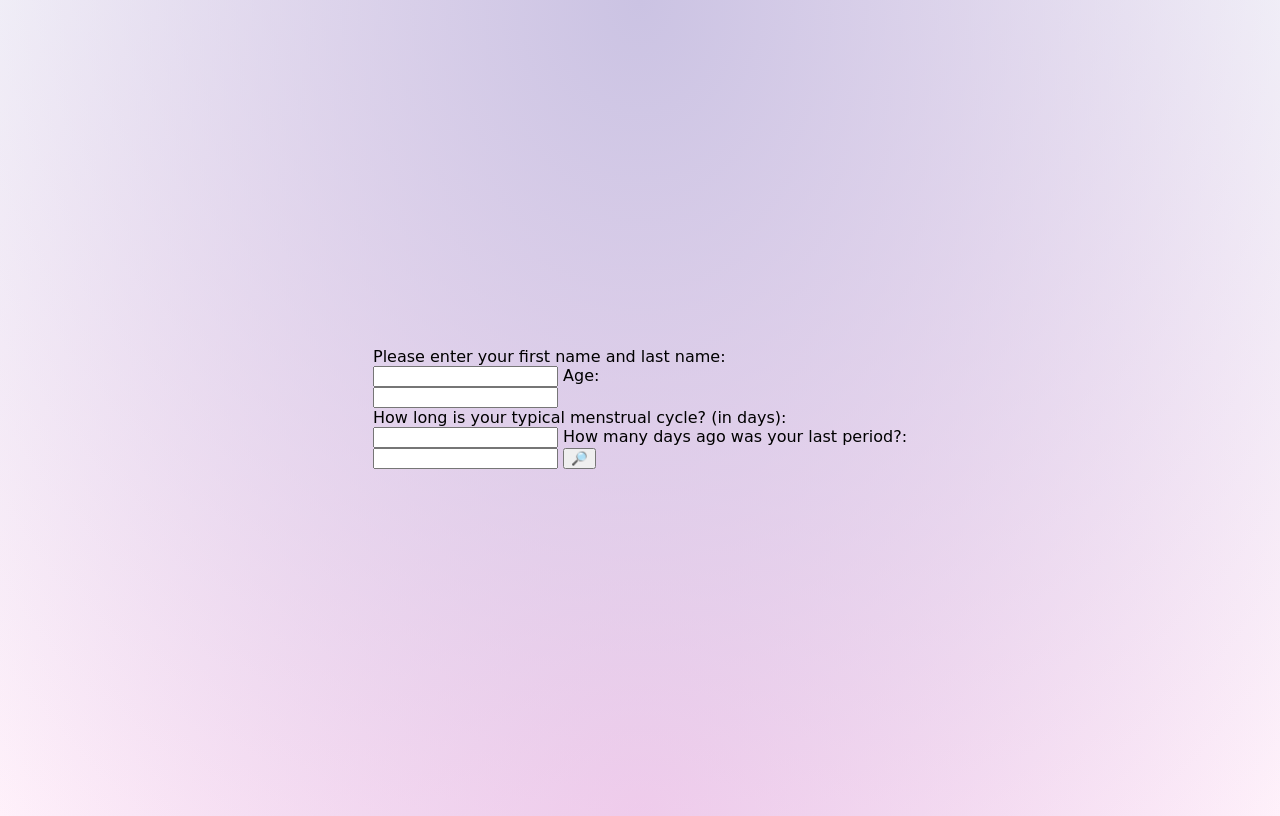
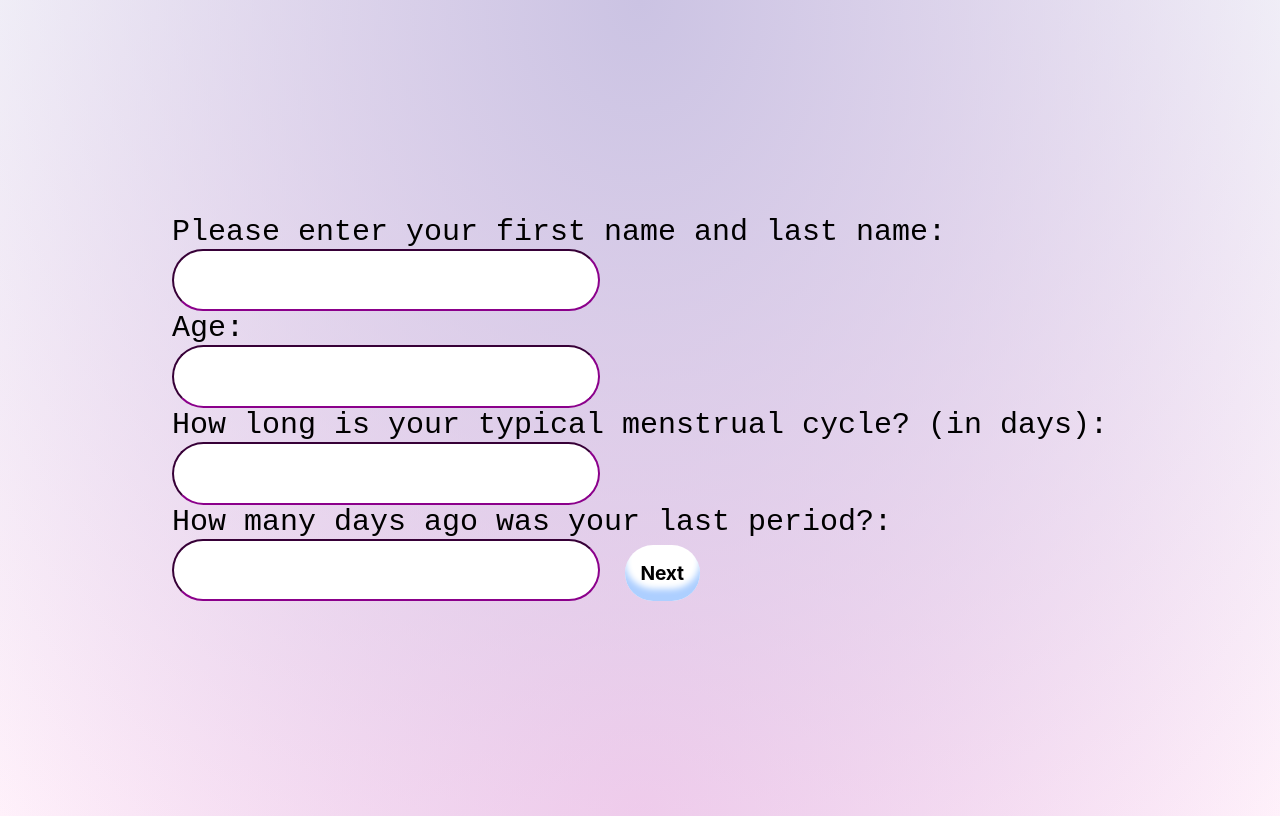
Before and after one commit to msothyn/HackWestern9, a website: page static/html/newUserDetails.html in a window 1280 px wide. Drawn offline with Linux system fonts and the light colour scheme.

Commit message:
updated css

```diff
--- a/static/html/newUserDetails.html
+++ b/static/html/newUserDetails.html
@@ -12,15 +12,15 @@
 <body>
 
     <form>
-        <label for="lname">Please enter your first name and last name:</label><br>
-        <input type="text" id="name" name="name">
-        <label for="userAge">Age:</label><br>
-        <input type="number" id="age" name="age"><br>
-        <label for="lname">How long is your typical menstrual cycle? (in days):</label><br>
-        <input type="number" id="cycle" name="cycle">
-        <label for="lname">How many days ago was your last period?:</label><br>
-        <input type="number" id="lastPeriod" name="lastPeriod">
-        <button id="enterInfo" onclick="addUserInfo()">🔎</button>
+        <label class="labels" for="lname">Please enter your first name and last name:</label><br>
+        <input class="input" type="text" id="name" name="name"><br>
+        <label class="labels" for="userAge">Age:</label><br>
+        <input class="input" type="number" id="age" name="age"><br>
+        <label class="labels" for="lname">How long is your typical menstrual cycle? (in days):</label><br>
+        <input class="input" type="number" id="cycle" name="cycle"> <br>
+        <label class="labels" for="lname">How many days ago was your last period?:</label><br>
+        <input class="input" type="number" id="lastPeriod" name="lastPeriod">
+        <button class="buttonStyle" id="enterInfo" onclick="addUserInfo()">Next</button>
       </form>
       <span id="addUser-status"></span>
     <script src="../script.js"></script>
--- a/static/script.js
+++ b/static/script.js
@@ -92,6 +92,7 @@ function addUsernames() {
             let link = document.createElement('a');
             link.href = "newUserDetails.html"
             link.appendChild(document.createTextNode('Next'))
+            document.getElementById("verifyNewUser").disabled=true;
             details.appendChild(link)
             place.appendChild(details);
         })
--- a/static/styles.css
+++ b/static/styles.css
@@ -9,7 +9,39 @@ body {
     display: flex;
     justify-content: center;
     align-items: center;
-    font-family: cursive;
+    font-family:'Courier New', Courier, monospace;
+
+}
+
+button{
+        appearance: none;
+        font-family: cursive;
+        background-color: #FFFFFF;
+        border-radius: 40em;
+        border-style: none;
+        box-shadow: #ADCFFF 0 -12px 6px inset;
+        box-sizing: border-box;
+        color: #000000;
+        cursor: pointer;
+        display: inline-block;
+        font-family: -apple-system, sans-serif;
+        font-size: 1.2rem;
+        font-weight: 700;
+        letter-spacing: -.24px;
+        margin: 0;
+        outline: none;
+        padding: 1rem 1rem;
+        quotes: auto;
+        text-align: center;
+        text-decoration: none;
+        transition: all .15s;
+        user-select: none;
+        -webkit-user-select: none;
+        touch-action: manipulation;
+        margin-left: 15px;
+        background-color: #cbc3e3;
+        box-shadow: #ADCFFF 0 -6px 8px inset;
+        transform: scale(1);
 
 }
 
@@ -108,3 +140,105 @@ img {
         padding: .75rem 2rem;
     }
 }
+
+.input{
+    border-radius: 1.5cm;
+    border-color: #8B008B;
+    height: 1.5cm;
+}
+
+input, select, textarea {
+    font-size: 200%;
+    }
+
+.labels{
+    font-size: 30px;
+    font-family:'Courier New', Courier, monospace;
+
+}
+
+/* .buttonStyle{
+    font-size: 30px;
+    width: 3cm;
+    height: 1.5cm;
+    border-radius: 15px;
+    background-color: #ADCFFF;
+} */
+
+.buttonStyle {
+    appearance: none;
+    font-family: cursive;
+    background-color: #FFFFFF;
+    border-radius: 40em;
+    border-style: none;
+    box-shadow: #ADCFFF 0 -12px 6px inset;
+    box-sizing: border-box;
+    color: #000000;
+    cursor: pointer;
+    display: inline-block;
+    font-family: -apple-system, sans-serif;
+    font-size: 1.2rem;
+    font-weight: 700;
+    letter-spacing: -.24px;
+    margin: 0;
+    outline: none;
+    padding: 1rem 1rem;
+    quotes: auto;
+    text-align: center;
+    text-decoration: none;
+    transition: all .15s;
+    user-select: none;
+    -webkit-user-select: none;
+    touch-action: manipulation;
+    margin-left: 15px;
+}
+
+.buttonStyle:hover {
+    background-color: #cbc3e3;
+    box-shadow: #ADCFFF 0 -6px 8px inset;
+    transform: scale(1);
+}
+
+.buttonStyle:active {
+    transform: scale(1);
+}
+
+
+
+.nextButton {
+    appearance: none;
+    font-family: cursive;
+    background-color: #FFFFFF;
+    border-radius: 40em;
+    border-style: none;
+    box-shadow: #ADCFFF 0 -12px 6px inset;
+    box-sizing: border-box;
+    color: #000000;
+    cursor: pointer;
+    display: inline-block;
+    font-family: -apple-system, sans-serif;
+    font-size: 1.2rem;
+    font-weight: 700;
+    letter-spacing: -.24px;
+    margin: 0;
+    outline: none;
+    padding: 1rem 1rem;
+    quotes: auto;
+    text-align: center;
+    text-decoration: none;
+    transition: all .15s;
+    user-select: none;
+    -webkit-user-select: none;
+    touch-action: manipulation;
+    margin-left: 15px;
+}
+
+.nextButton:hover {
+    background-color: #cbc3e3;
+    box-shadow: #ADCFFF 0 -6px 8px inset;
+    transform: scale(1);
+}
+
+.nextButton:active {
+    transform: scale(1);
+}
```
Also changed, not shown: static/html/existingUser.html (+2 -1 lines), static/html/newUser.html (+2 -1 lines).
